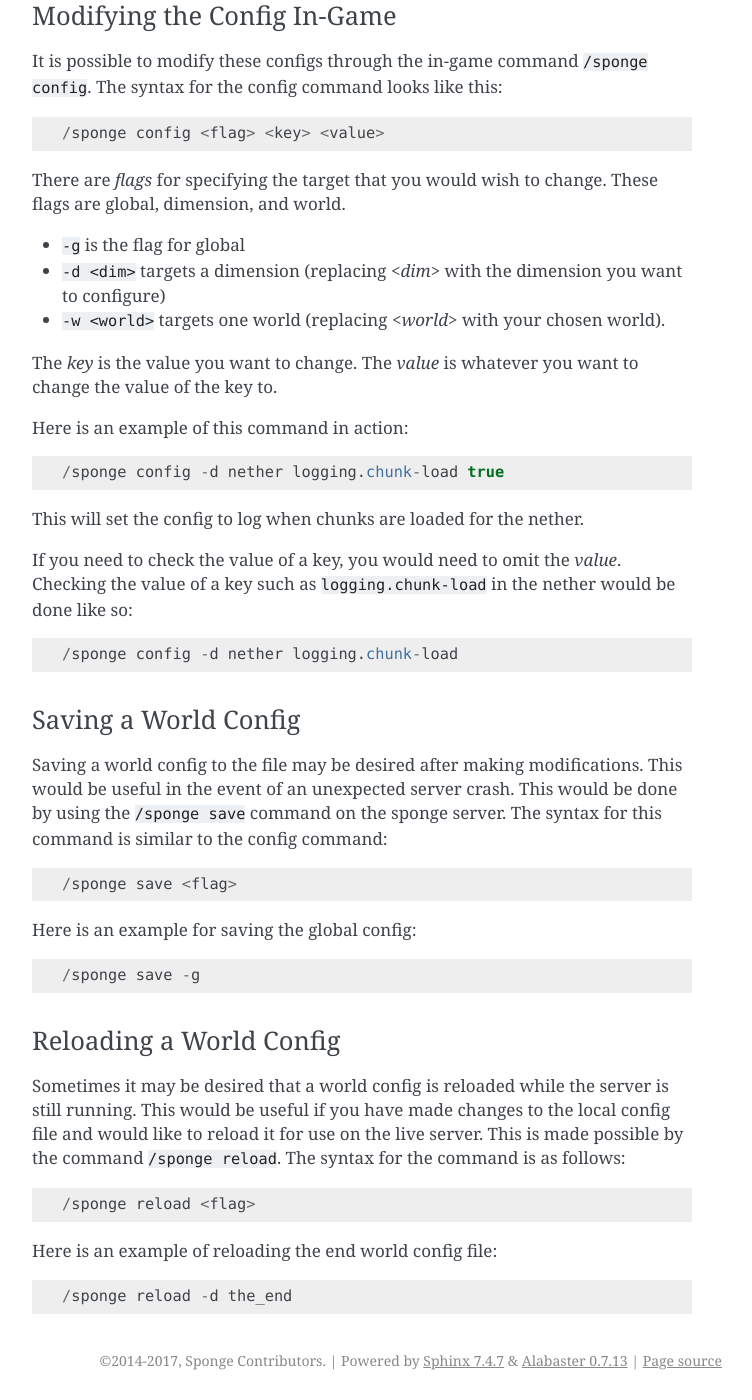
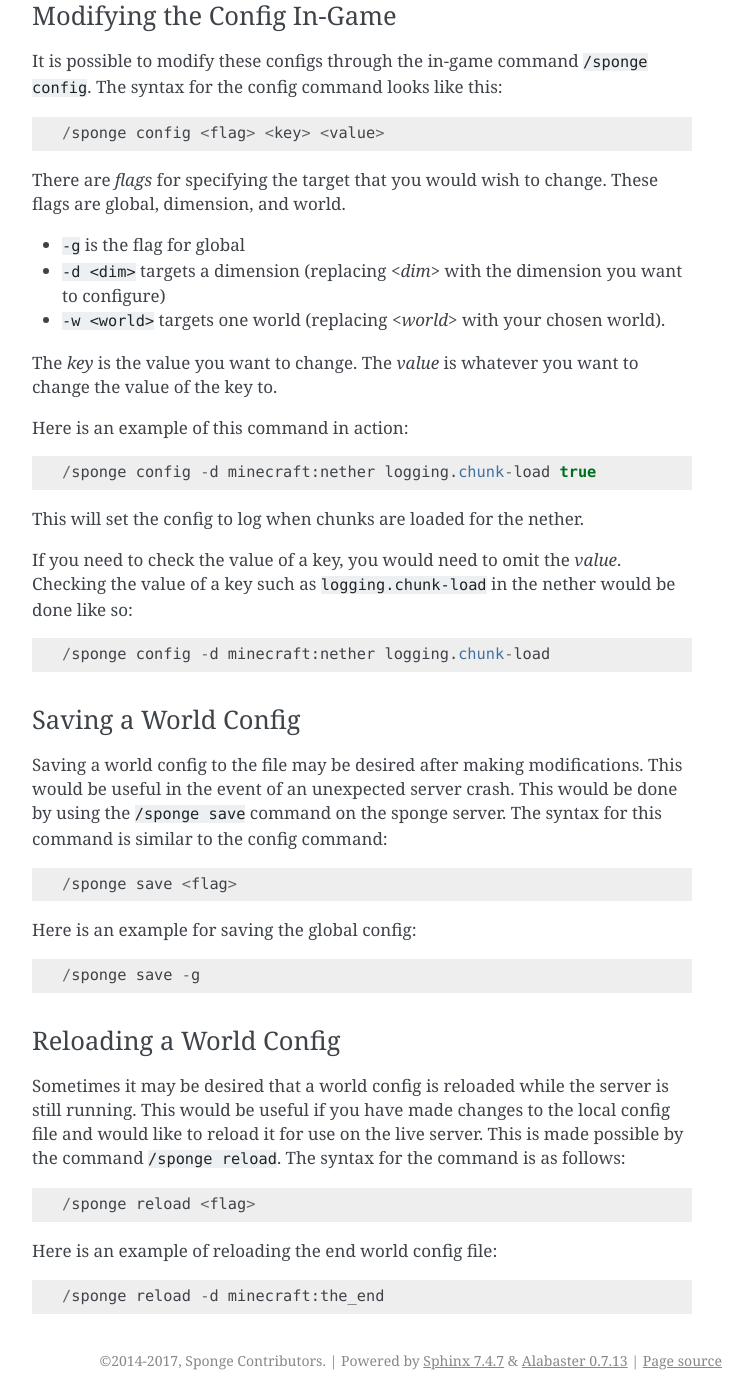
Before and after one commit to SpongePowered/SpongeDocs, a Sphinx documentation site: the page built from source/server/getting-started/configuration/index.rst, in a window 1280 px wide and 1400 px high, scrolled down 844 px. Shown: the whole window, without its empty margins (388-1140 px from the left). Built offline with Sphinx 7.4.7, drawn with Linux system fonts in a browser that asks for light colours; pages that are not in the unit, such as notebooks, are missing from menus.

Commit message:
Added missing namespace for dimension commands

```diff
--- a/source/server/getting-started/configuration/index.rst
+++ b/source/server/getting-started/configuration/index.rst
@@ -64,7 +64,7 @@ Here is an example of this command in action:
 
 .. code-block:: java
 
-    /sponge config -d nether logging.chunk-load true
+    /sponge config -d minecraft:nether logging.chunk-load true
 
 This will set the config to log when chunks are loaded for the nether.
 
@@ -73,7 +73,7 @@ If you need to check the value of a key, you would need to omit the *value*. Che
 
 .. code-block:: java
 
-    /sponge config -d nether logging.chunk-load
+    /sponge config -d minecraft:nether logging.chunk-load
 
 Saving a World Config
 ~~~~~~~~~~~~~~~~~~~~~
@@ -107,4 +107,4 @@ Here is an example of reloading the end world config file:
 
 .. code-block:: java
 
-    /sponge reload -d the_end
+    /sponge reload -d minecraft:the_end
--- a/source/server/spongineer/commands.rst
+++ b/source/server/spongineer/commands.rst
@@ -74,7 +74,7 @@ Command                 Description                               Permission
       Since no dimension was specified, the dimension would default to the sender(player) dimension. So if you were in a
       mystcraft dimension, this would alter the mystcraft dimension config.
 
-    b. ``/sponge config -d nether logging.chunk-load true``
+    b. ``/sponge config -d minecraft:nether logging.chunk-load true``
 
     Since a dimension type was specified, this would alter the nether dimension config (and hence all nether worlds).
 
```
